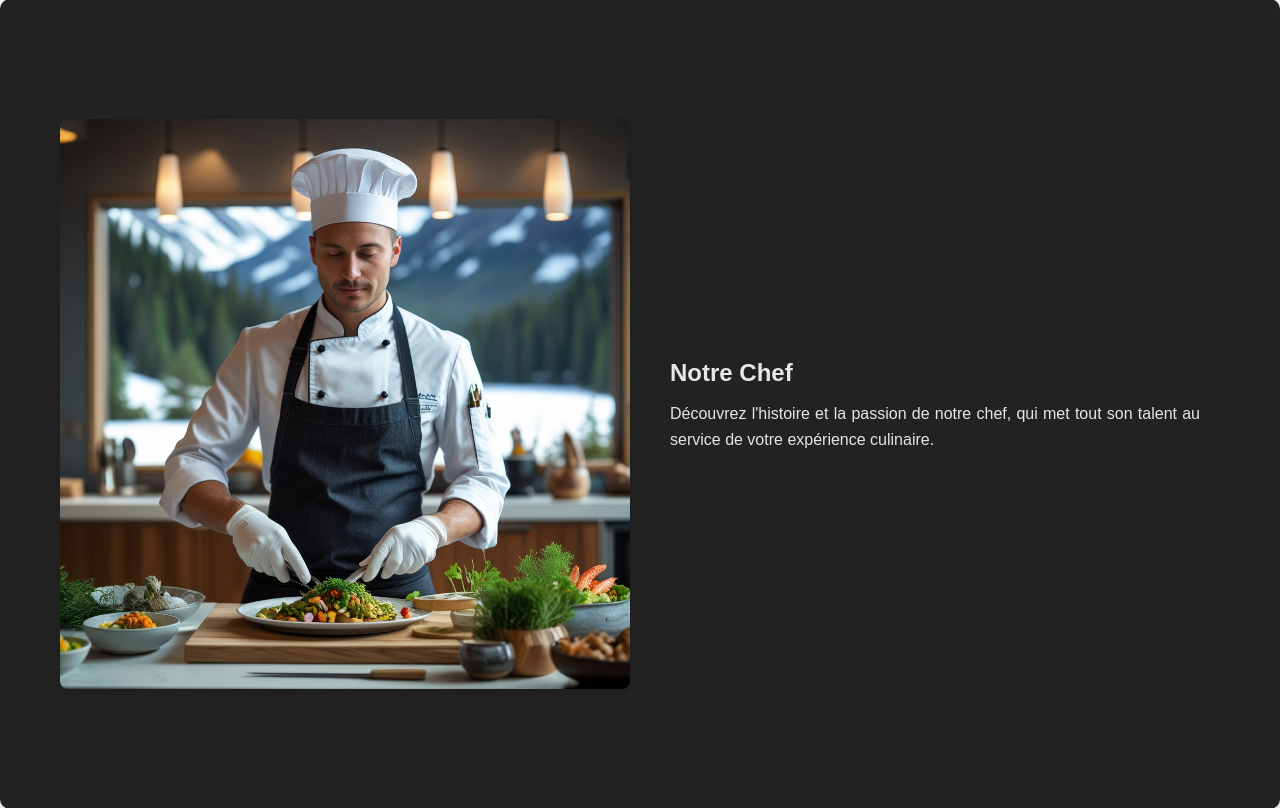
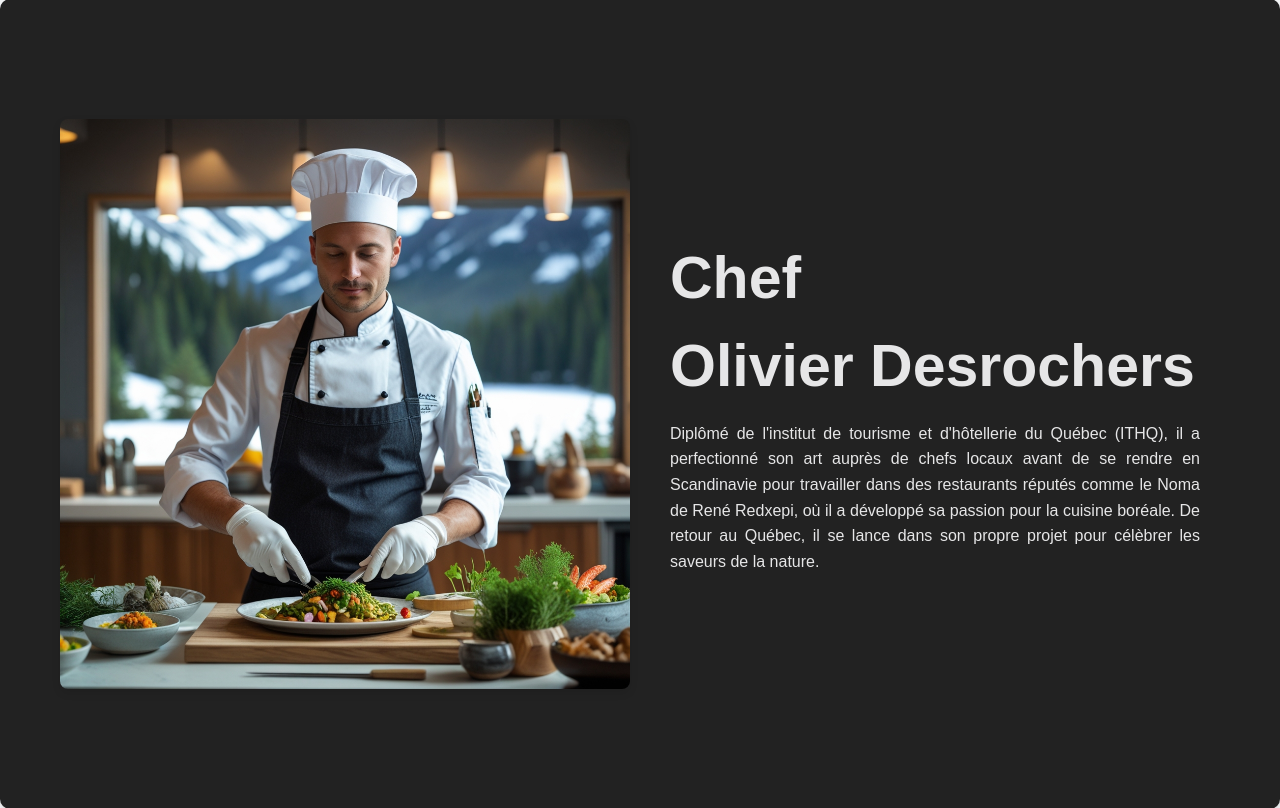
Before and after one commit to CocoriPouiche/RABT1524528_LAFM2113638_WEB4, a PHP site: page /Acceuil.html in a window 1280 px wide. Shown: the part 801-1609 px from the top of the page. Run offline with PHP 8.4, Linux system fonts and the light colour scheme; some web fonts are replaced.

Commit message:
Correction de l'info du beau Olivier

```diff
--- a/Acceuil.html
+++ b/Acceuil.html
@@ -36,8 +36,12 @@
                 <img src="/assets/images/jpg/CHEF-LRB.jpg" alt="Chef">
             </div>
             <div class="grid-item text">
-                <h2>Notre Chef</h2>
-                <p>Découvrez l'histoire et la passion de notre chef, qui met tout son talent au service de votre expérience culinaire.</p>
+                <h2 class="t-chef">Chef<br>Olivier Desrochers</h2>
+                <p>Diplômé de l'institut de tourisme et d'hôtellerie du Québec (ITHQ), il a perfectionné son art auprès
+                    de chefs locaux avant de se rendre en Scandinavie pour travailler dans des restaurants réputés comme
+                    le Noma de René Redxepi, où il a développé sa passion pour la cuisine boréale. De retour au Québec, il
+                    se lance dans son propre projet pour célèbrer les saveurs de la nature.
+                </p>
             </div>
         </div>
     </section>
--- a/css/_composant/section-acceuil.css
+++ b/css/_composant/section-acceuil.css
@@ -31,14 +31,14 @@ body {
     box-shadow: 0 4px 8px rgba(0, 0, 0, 0.1);
 }
 
-.grid-item.text h2 {
+/* .grid-item.text h2 {
     font-size: 32px;
     font-weight: bold;
     color: #333;
     margin-bottom: 15px;
     color: #e6e6e7;
 
-}
+} */
 
 .grid-item.text p {
     font-size: 18px;
@@ -71,9 +71,9 @@ body {
     padding: 20px;
 }
 
-.grid-item.text h2 {
+.grid-item.text .t-chef {
     margin-bottom: 10px;
-    font-size: 24px;
+    font-size: 59px;
 }
 
 .grid-item.text p {
```
